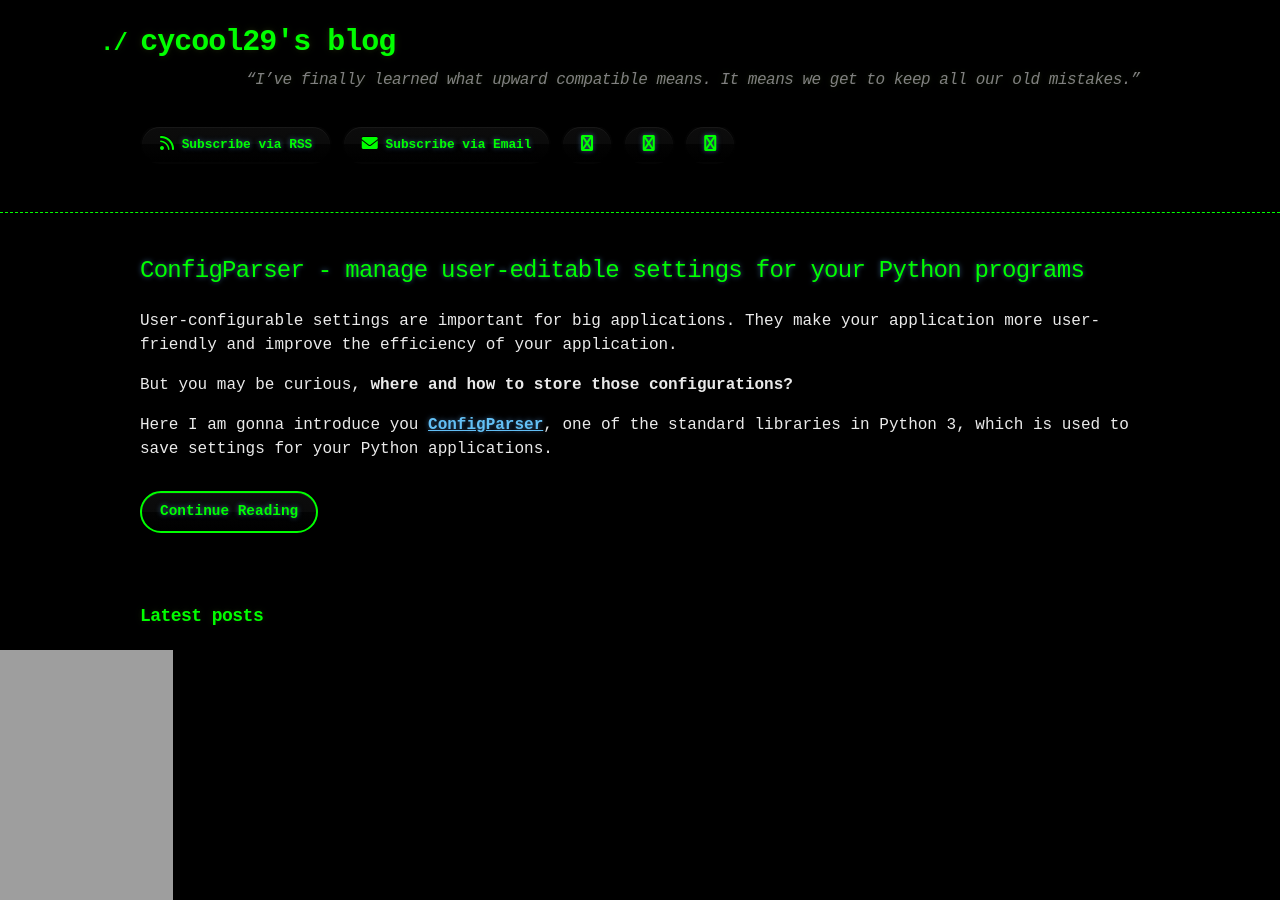
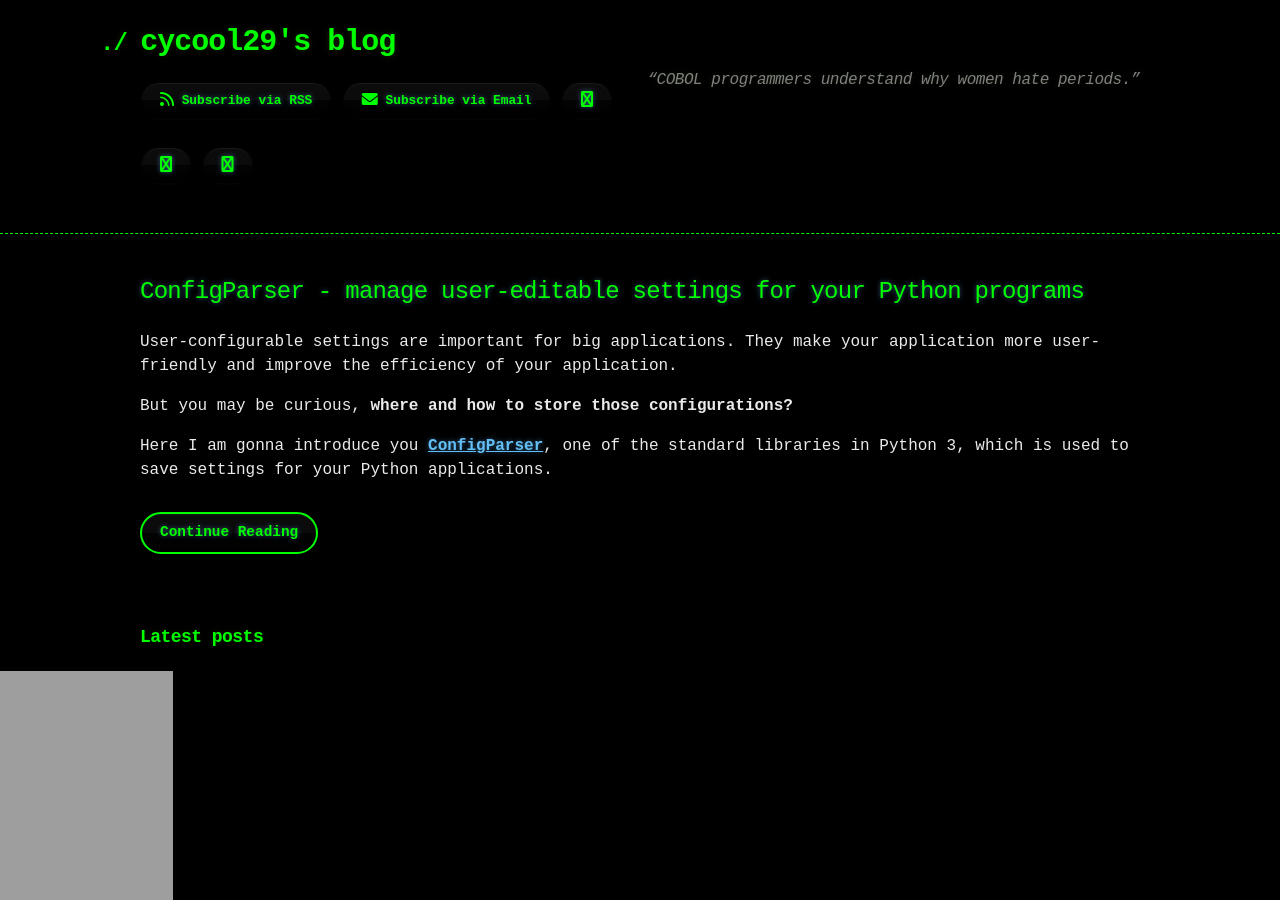
Before and after one commit to cycool29/cycool29.github.io, a Jekyll site: the page built from index.md, in a window 1280 px wide and 900 px high. Built offline with Jekyll 4.4.1, drawn with Linux system fonts in a browser that asks for light colours; a style sheet for code colours, icons or effects is not loaded.

Commit message:
Update quotes

```diff
--- a/_config.yml
+++ b/_config.yml
@@ -1,5 +1,5 @@
 title: cycool29's blog
-description: "“I’ve finally learned what upward compatible means. It means we get to keep all our old mistakes.” "
+description: "“COBOL programmers understand why women hate periods.” "
 bio: A high school student. Intermediate in Python, Git, Bash. Learning JavaScript. He/Him. "
 author: cycool29
 url: https://cycool29.github.io
```
